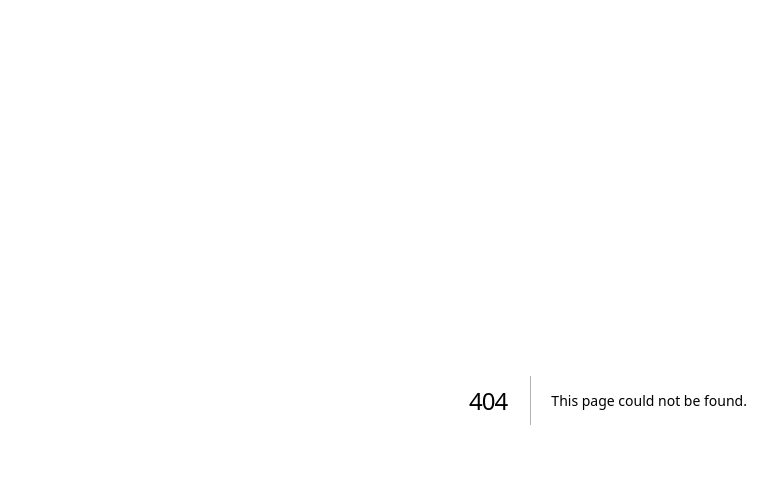
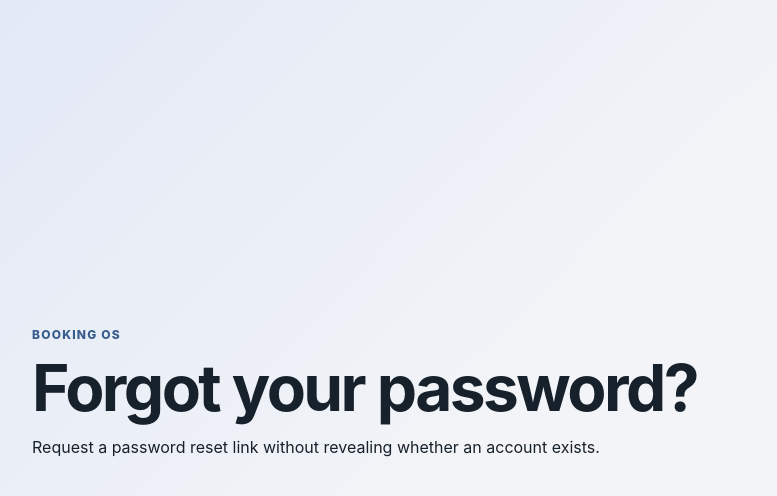
Before and after one commit to hiephanguyen01/booking-os, a Next.js app in the folder apps/web-console/: page /password/forgot in a window 1280 px wide. Before the commit this address had no page. Shown: the top 496 px of the page, without its empty margins (32-809 px from the left). Built offline with nearby package versions, Linux system fonts and the light colour scheme.

Commit message:
feat(web-console): add forgot-password page surface

```diff
--- /dev/null
+++ b/apps/web-console/app/password/forgot/page.tsx
@@ -0,0 +1,11 @@
+export default function ForgotPasswordPage() {
+  return (
+    <main className="console-shell">
+      <section className="identity-shell" aria-labelledby="forgot-password-title">
+        <p className="product-label">Booking OS</p>
+        <h1 id="forgot-password-title">Forgot your password?</h1>
+        <p>Request a password reset link without revealing whether an account exists.</p>
+      </section>
+    </main>
+  );
+}
```
